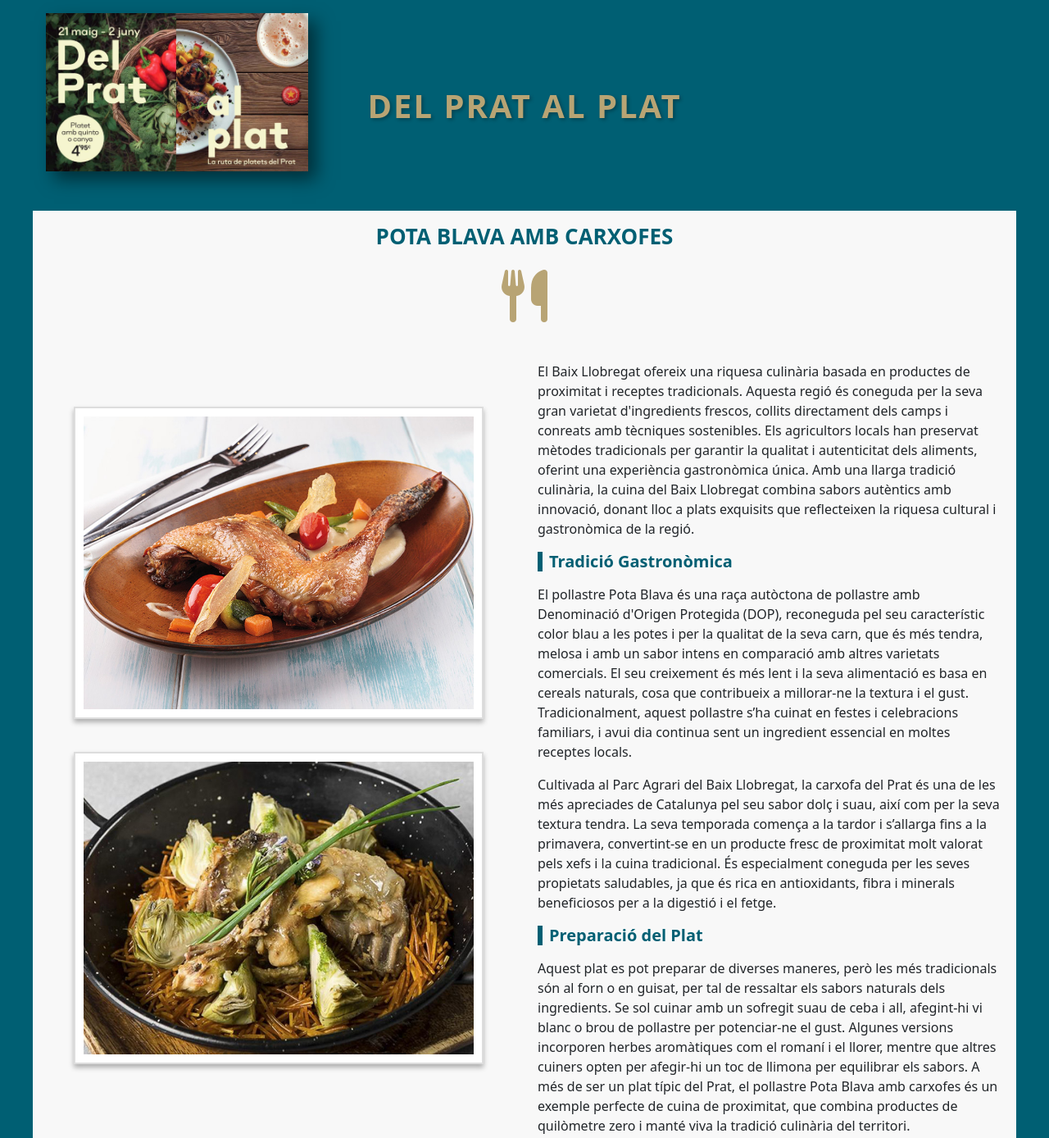
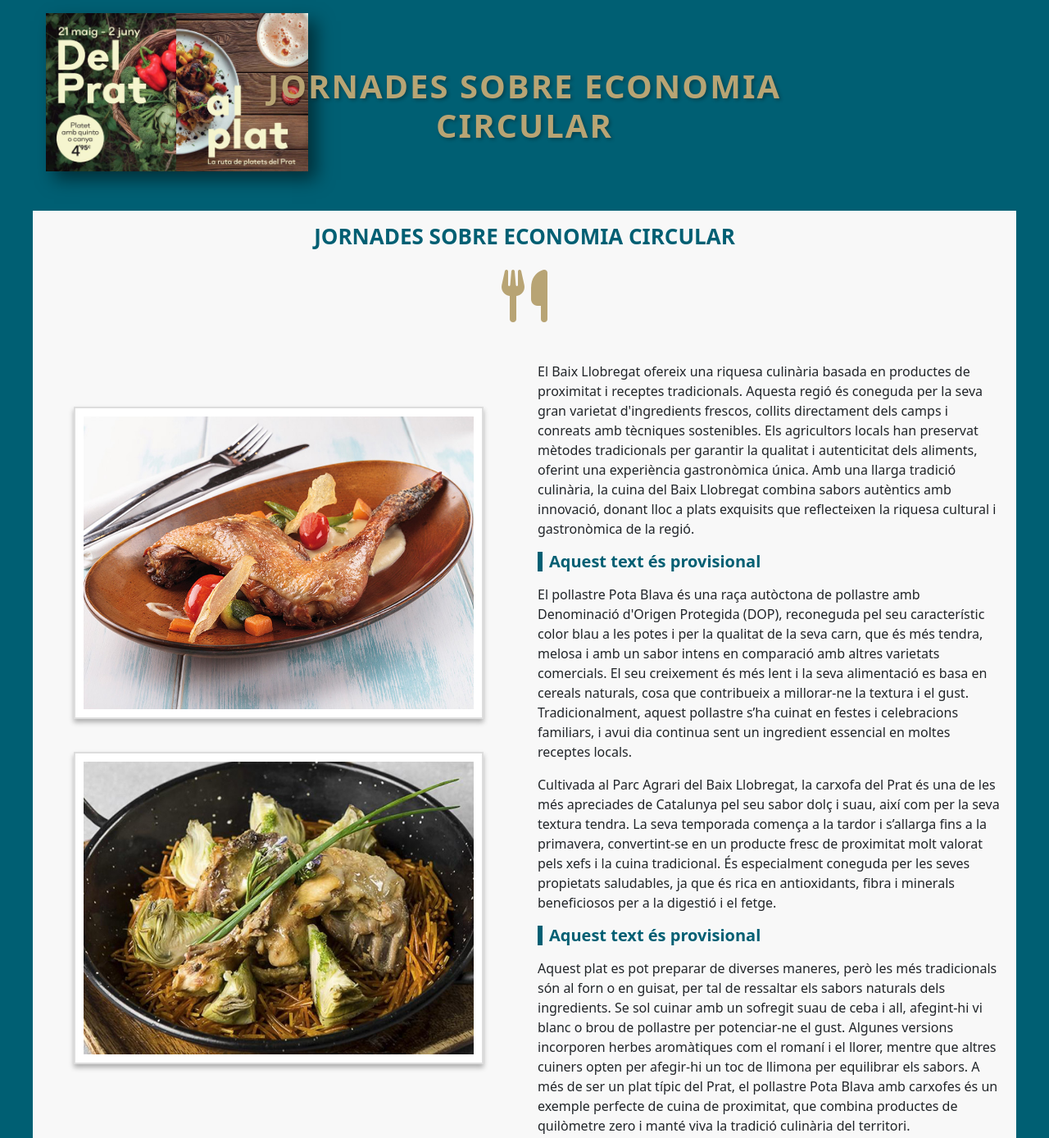
Before and after one commit to jramvidal/HHC2_PEC2, a website built with Parcel: page src/index.html in a window 1280 px wide. Shown: the top 1388 px of the page at 82% size. Built offline with nearby package versions, Linux system fonts and the light colour scheme.

Commit message:
Segundo commit PEC2

```diff
--- a/src/index.html
+++ b/src/index.html
@@ -1,7 +1,7 @@
 <!DOCTYPE html>
 <html lang="ca">
   <head>
-    <title>Gastronomía del Baix Llobregat</title>
+    <title>Jornades sobre economia circular</title>
     <meta charset="UTF-8" />
     <meta name="viewport" content="width=device-width, initial-scale=1.0" />
 
@@ -19,7 +19,7 @@
     <include src="./views/header.html"></include>
     <main class="home">
       <div class="home__info">
-        <h2 class="home__subtitle">POTA BLAVA AMB CARXOFES</h2>
+        <h2 class="home__subtitle">JORNADES SOBRE ECONOMIA CIRCULAR</h2>
         <i class="home__icon fas fa-utensils fa-4x"></i>
       </div>
       <section class="home__container">
@@ -36,7 +36,7 @@
             plats exquisits que reflecteixen la riquesa cultural i gastronòmica
             de la regió.
           </p>
-          <h3 class="home__title">Tradició Gastronòmica</h3>
+          <h3 class="home__title">Aquest text és provisional</h3>
           <p>
             El pollastre Pota Blava és una raça autòctona de pollastre amb
             Denominació d'Origen Protegida (DOP), reconeguda pel seu
@@ -58,7 +58,7 @@
             és rica en antioxidants, fibra i minerals beneficiosos per a la
             digestió i el fetge.
           </p>
-          <h3 class="home__title">Preparació del Plat</h3>
+          <h3 class="home__title">Aquest text és provisional</h3>
           <p>
             Aquest plat es pot preparar de diverses maneres, però les més
             tradicionals són al forn o en guisat, per tal de ressaltar els
--- a/src/views/header.html
+++ b/src/views/header.html
@@ -4,6 +4,6 @@
     <img src="./assets/images/logo.jpg" alt="Logo" class="header__logo" />
 
     <!-- Main title of the website -->
-    <h1 class="header__title header__title--shadow">DEL PRAT AL PLAT</h1>
+    <h1 class="header__title header__title--shadow">JORNADES SOBRE ECONOMIA CIRCULAR</h1>
   </div>
 </header>
```
